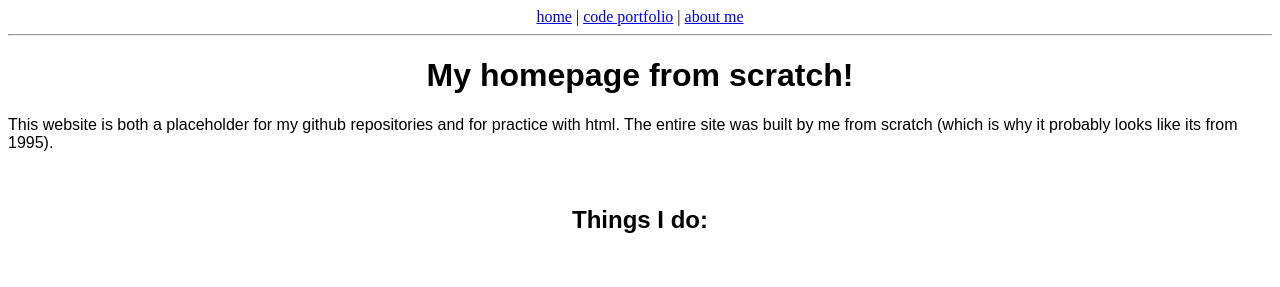
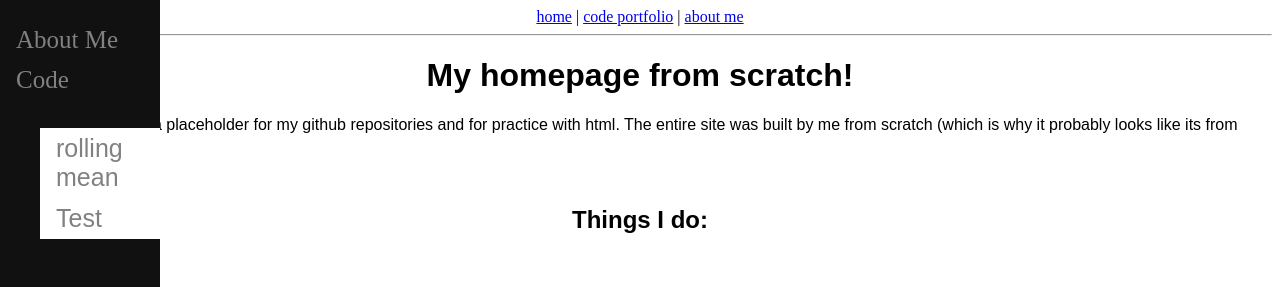
Before and after one commit to JoeThomas-git/JoeThomas-git.github.io, a plain HTML site: page index.html in a window 1280 px wide. Shown: the top 287 px of the page. Drawn offline with Linux system fonts and the light colour scheme.

Commit message:
Update index.html

```diff
--- a/index.html
+++ b/index.html
@@ -41,6 +41,40 @@
 </header>
 <!-- Where the top menu bar ends -->
 
+<!-- Where the side bar starts -->
+<style>
+.sidenav {
+  height: 100%;
+  width: 160px;
+  position: fixed;
+  z-index: 1;
+  top: 0;
+  left: 0;
+  background-color: #111;
+  overflow-x: hidden;
+  padding-top: 20px;
+}
+
+.sidenav a {
+  padding: 6px 8px 6px 16px;
+  text-decoration: none;
+  font-size: 25px;
+  color: #818181;
+  display: block;
+}
+
+.sidenav a:hover {
+  color: #f1f1f1;
+}
+</style>
+<div class="sidenav">
+  <a href="#about_me">About Me</a>
+  <a href="code.html">Code</a>
+  <a href="tutorials/rolling_mean_functions.html"><p style="margin-left: 40px">rolling mean</a>
+  <a href="google.com">Test</a>
+</div>
+<!-- Where the side bar ends -->
+
 <h1 align="center">
 My homepage from scratch!
 </h1>
```
